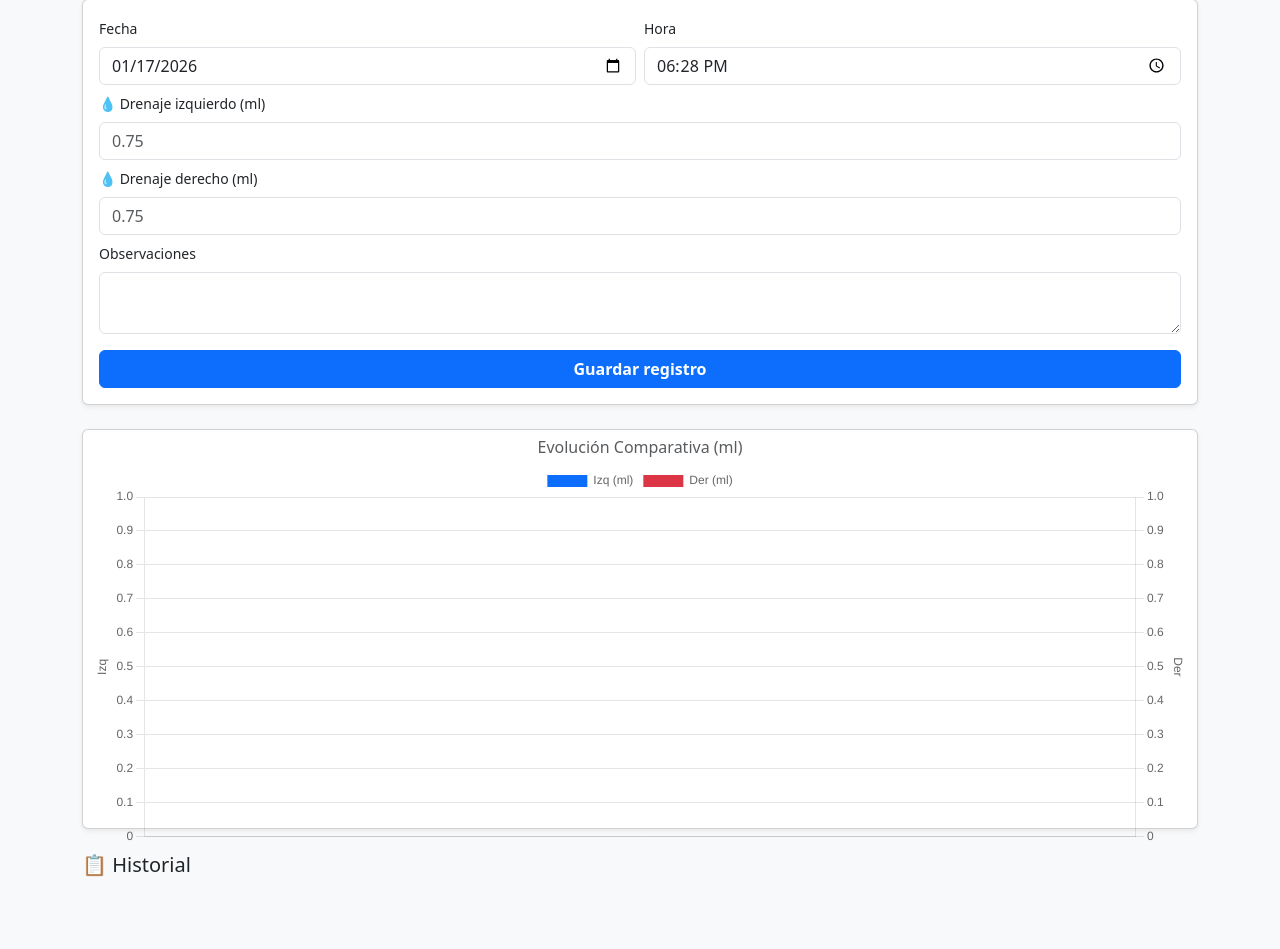
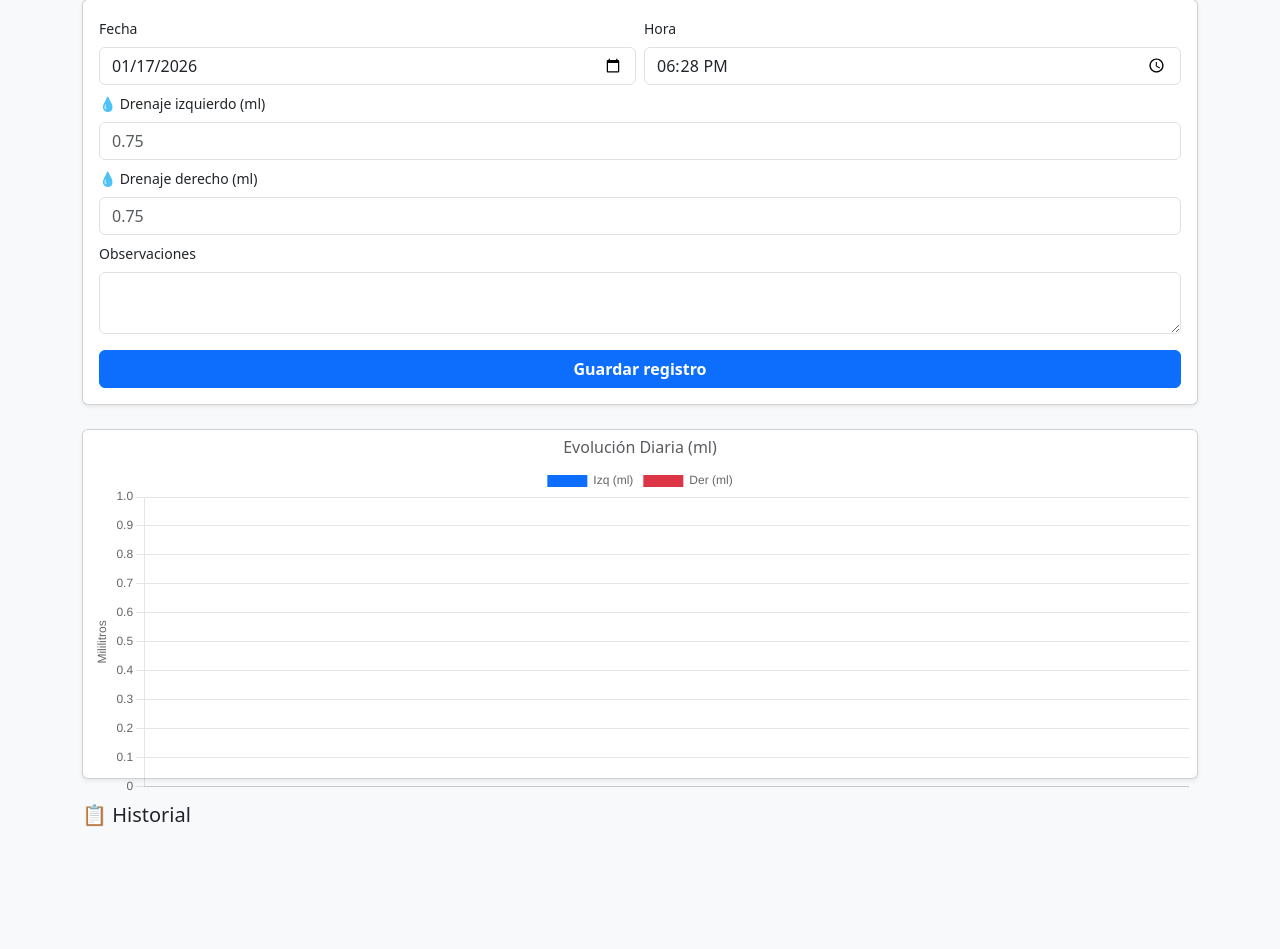
Before and after one commit to Pastormerlo/control-drenaje, a Flask app: page / in a window 1280 px wide. Shown: the part 67-1016 px from the top of the page. After the commit the page ends 894 px from the top, so only its background shows below. Run offline with Flask 3, Linux system fonts and the light colour scheme; data that the repository does not hold is empty; some libraries are stand-ins or nearby versions.

Commit message:
Add files via upload

```diff
--- a/templates/index.html
+++ b/templates/index.html
@@ -8,7 +8,7 @@
     <style>
         .btn-delete { color: #dc3545; text-decoration: none; font-weight: bold; font-size: 1.2rem; }
         .texto-rojo { color: #dc3545; font-weight: bold; }
-        .card-grafico { height: 400px; }
+        .card-grafico { height: 350px; }
     </style>
 </head>
 <body class="bg-light">
@@ -37,7 +37,7 @@
     </form>
 
     <div class="card mb-4 shadow-sm p-2 card-grafico">
-        <h6 class="text-center text-muted">Evolución Comparativa (ml)</h6>
+        <h6 class="text-center text-muted">Evolución Diaria (ml)</h6>
         <canvas id="graficoBarras"></canvas>
     </div>
 
@@ -67,6 +67,7 @@
         document.getElementById('h_auto').value = ahora.toLocaleTimeString('it-IT', { hour: '2-digit', minute: '2-digit' });
     }
 
+    // Datos: últimos 7 días
     const etiquetas = [{% for r in registros|reverse %}"{{ r.fecha }}"{% if not loop.last %}, {% endif %}{% endfor %}].slice(-7);
     const dIzq = [{% for r in registros|reverse %}{{ r.cant_izq }}{% if not loop.last %}, {% endif %}{% endfor %}].slice(-7);
     const dDer = [{% for r in registros|reverse %}{{ r.cant_der }}{% if not loop.last %}, {% endif %}{% endfor %}].slice(-7);
@@ -76,16 +77,18 @@
         data: {
             labels: etiquetas,
             datasets: [
-                { label: 'Izq (ml)', data: dIzq, backgroundColor: '#0d6efd', yAxisID: 'y' },
-                { label: 'Der (ml)', data: dDer, backgroundColor: '#dc3545', yAxisID: 'y1' }
+                { label: 'Izq (ml)', data: dIzq, backgroundColor: '#0d6efd', borderRadius: 5 },
+                { label: 'Der (ml)', data: dDer, backgroundColor: '#dc3545', borderRadius: 5 }
             ]
         },
         options: {
             responsive: true,
             maintainAspectRatio: false,
             scales: {
-                y: { type: 'linear', position: 'left', title: { display: true, text: 'Izq' } },
-                y1: { type: 'linear', position: 'right', title: { display: true, text: 'Der' }, grid: { drawOnChartArea: false } }
+                y: {
+                    beginAtZero: true,
+                    title: { display: true, text: 'Mililitros' }
+                }
             }
         }
     });
```
